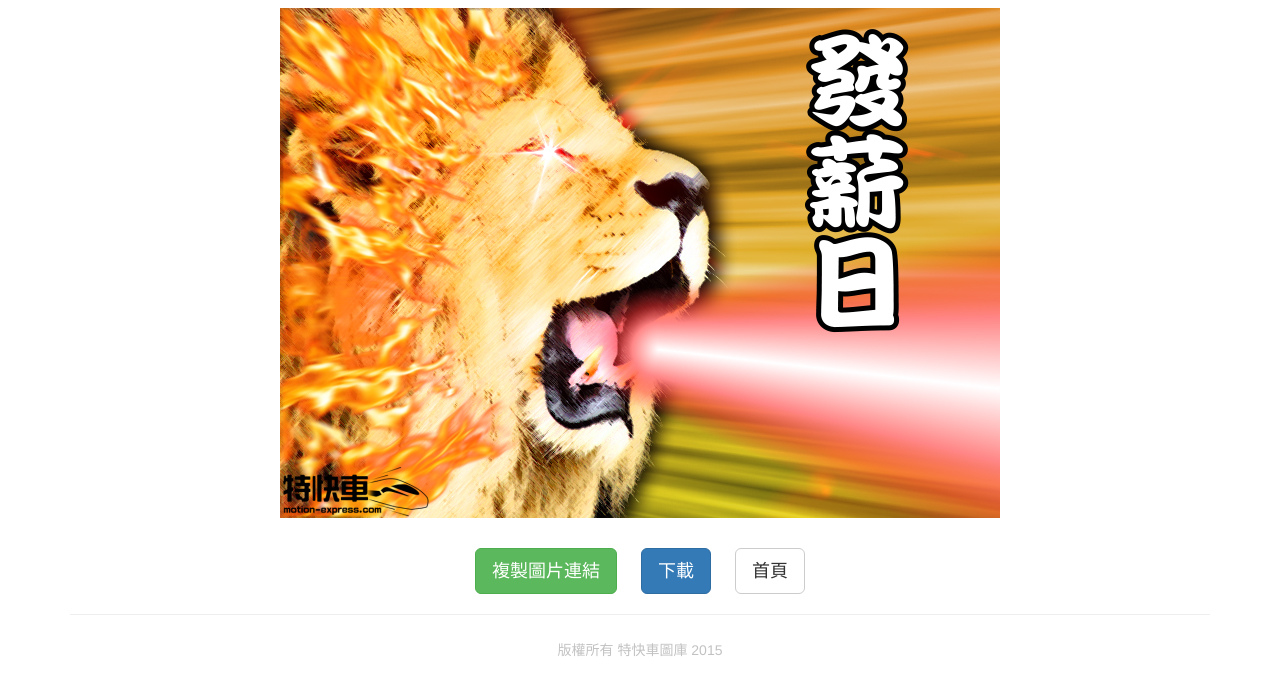
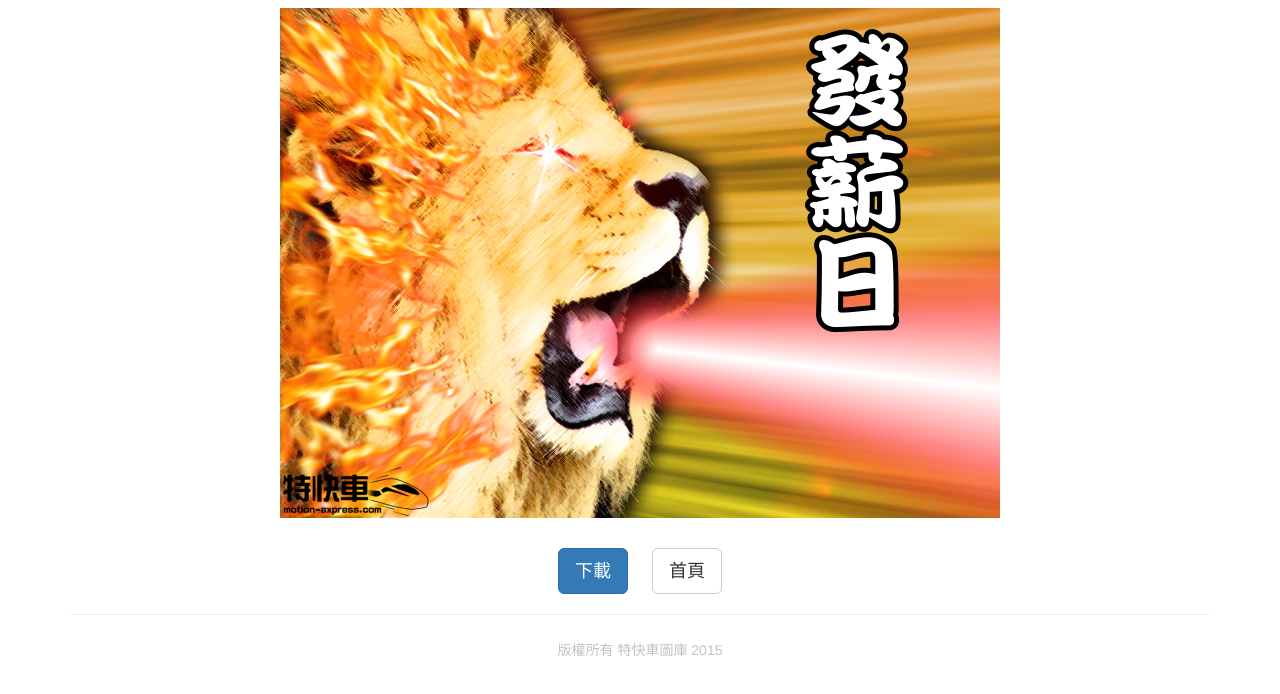
Before and after one commit to adlerhsieh/image_stack, a plain HTML site: page assets/大頭貼/發薪日.jpg.html in a window 1280 px wide. Shown: the part 172-866 px from the top of the page. Drawn offline with Linux system fonts and the light colour scheme.

Commit message:
update site

```diff
--- a/assets/大頭貼/發薪日.jpg.html
+++ b/assets/大頭貼/發薪日.jpg.html
@@ -60,7 +60,6 @@
           <h1 class="page-header"><a href="../../index.html">總覽</a> > <a href="index.html">大頭貼</a> > 發薪日.jpg</h1>
           <img class="image-responsive single-image" src="../../images/大頭貼/發薪日.jpg" alt="">
           <div class="text-center">
-            <div class="btn btn-lg btn-success download" id="copy">複製圖片連結</div>
             <a class="btn btn-lg btn-primary download" href="../../images/大頭貼/發薪日.jpg" download="發薪日.jpg" >下載</a>
             <a class="btn btn-lg btn-default home" href="../../index.html">首頁</a>
           </div>
```
Also changed, not shown: assets/大頭貼/紅色特快車.jpg.html (+0 -1 lines), assets/文字合成圖/Be Studio.jpg.html (+0 -1 lines), assets/文字合成圖/Let it be.jpg.html (+0 -1 lines), assets/文字合成圖/Motion Express.jpg.html (+0 -1 lines), assets/綜合/vim.png.html (+0 -1 lines).
